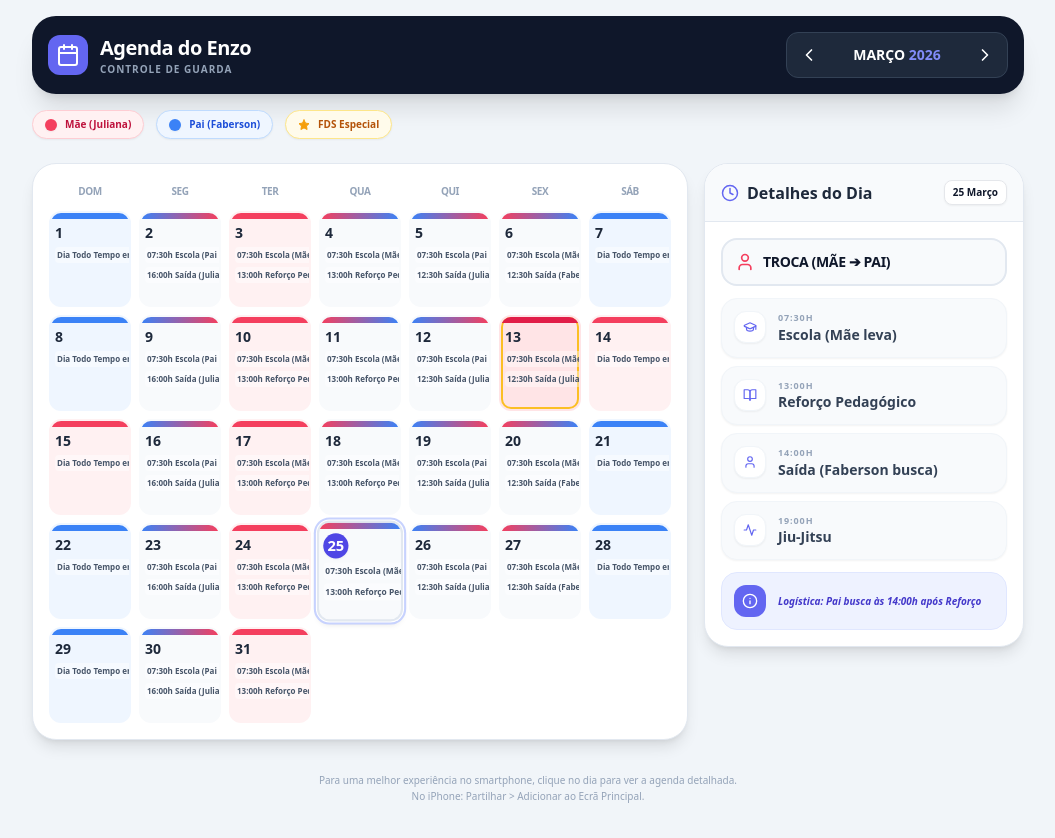
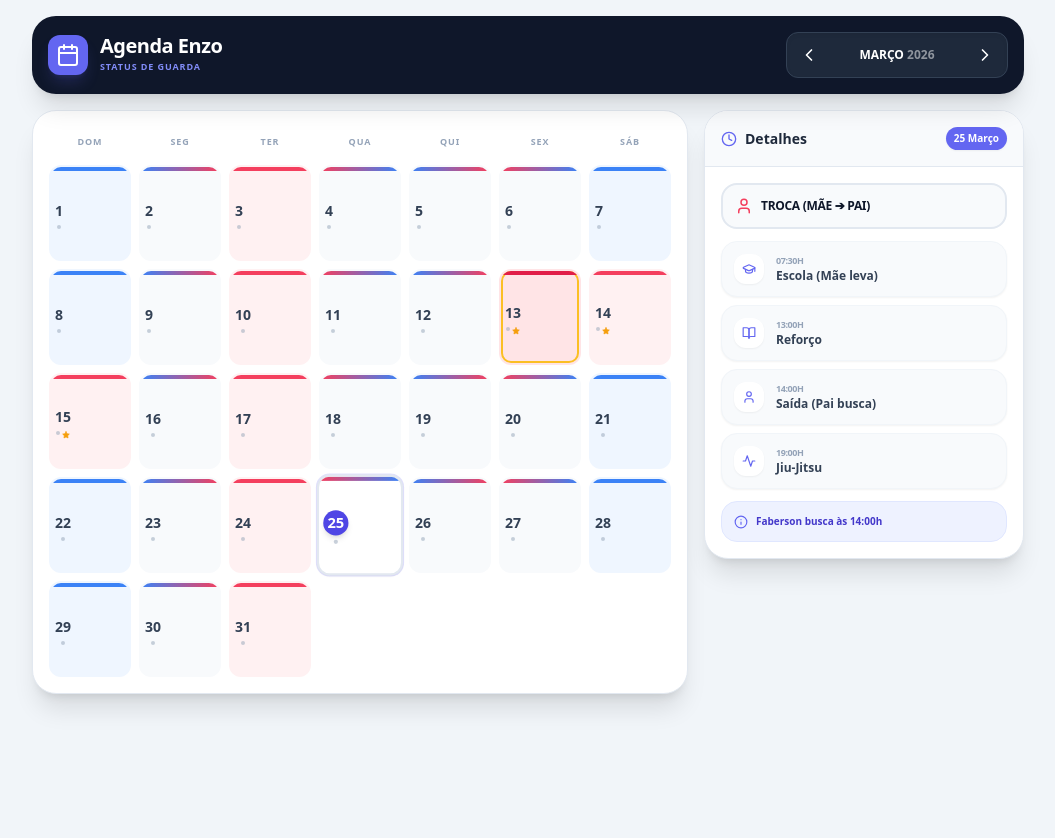
Before and after one commit to fabersonferrasi/calendario-enzo, a React (Vite) app: page / in a window 1280 px wide. Shown: the top 838 px of the page, without its empty margins (112-1167 px from the left). After the commit the page ends 800 px from the top, so only its background shows below. Built offline with nearby package versions, Linux system fonts and the light colour scheme.

Commit message:
Organizando pastas para PWA e Vercel

```diff
--- a/src/App.jsx
+++ b/src/App.jsx
@@ -5,12 +5,15 @@ const App = () => {
   const [viewDate, setViewDate] = useState(new Date(2026, 2, 1));
   const [selectedDate, setSelectedDate] = useState(new Date(2026, 2, 25));
 
-  // Efeito para configurar meta-tags de dispositivo móvel (PWA)
+  // Lógica de Registo do Service Worker para suporte PWA
   useEffect(() => {
-    const metaThemeColor = document.createElement('meta');
-    metaThemeColor.name = "theme-color";
-    metaThemeColor.content = "#0f172a";
-    document.head.appendChild(metaThemeColor);
+    if ('serviceWorker' in navigator) {
+      window.addEventListener('load', () => {
+        navigator.serviceWorker.register('/sw.js').catch(err => {
+          console.log('SW registration failed: ', err);
+        });
+      });
+    }
   }, []);
 
   const daysOfWeek = ['Dom', 'Seg', 'Ter', 'Qua', 'Qui', 'Sex', 'Sáb'];
@@ -19,7 +22,6 @@ const App = () => {
     'Julho', 'Agosto', 'Setembro', 'Outubro', 'Novembro', 'Dezembro'
   ];
 
-  // Regra do Pai: No 2º fim de semana do mês, a mãe fica com o jovem
   const isSecondWeekend = (date) => {
     const month = date.getMonth();
     const year = date.getFullYear();
@@ -28,12 +30,11 @@ const App = () => {
     for (let d = 1; d <= 31; d++) {
       const tempDate = new Date(year, month, d);
       if (tempDate.getMonth() !== month) break;
-      if (tempDate.getDay() === 5) { // Sexta-feira
+      if (tempDate.getDay() === 5) {
         fridayCount++;
         if (fridayCount === 2) {
           const secondFriday = d;
           const currentDay = date.getDate();
-          // De sexta a domingo
           return currentDay >= secondFriday && currentDay <= secondFriday + 2;
         }
       }
@@ -44,26 +45,22 @@ const App = () => {
   const getDayDetails = (date) => {
     const day = date.getDay();
     const secondWE = isSecondWeekend(date);
-
     let parent = "";
     let colorClass = "";
     let stripeColor = "";
     let activities = [];
     let pickup = "";
-    let isTransition = false;
 
-    // Horários Base: Entrada 07:30, Saída 12:30
-    const schoolTask = { time: "07:30h", task: "Entrada Escola", icon: <GraduationCap size={14}/> };
+    const schoolTask = { time: "07:30h", task: "Escola", icon: <GraduationCap size={14}/> };
 
     if (day === 1) { // Segunda
       parent = "Troca (Pai ➔ Mãe)";
       colorClass = "bg-slate-50 border-slate-200";
       stripeColor = "bg-gradient-to-r from-blue-500 to-rose-500";
-      isTransition = true;
       activities.push({ ...schoolTask, task: "Escola (Pai leva)" });
-      activities.push({ time: "16:00h", task: "Saída (Juliana busca)", icon: <User size={14}/> });
+      activities.push({ time: "16:00h", task: "Saída (Mãe busca)", icon: <User size={14}/> });
       activities.push({ time: "19:00h", task: "Jiu-Jitsu", icon: <Activity size={14}/> });
-      pickup = "Mãe busca às 16:00h após Ed. Física";
+      pickup = "Juliana busca às 16:00h";
     }
     else if (day === 2) { // Terça
       parent = "Mãe (Juliana)";
@@ -71,28 +68,25 @@ const App = () => {
       stripeColor = "bg-rose-500";
       activities.push({ ...schoolTask, task: "Escola (Mãe leva)" });
       activities.push({ time: "13:00h", task: "Reforço Pedagógico", icon: <BookOpen size={14}/> });
-      activities.push({ time: "13:50h", task: "Fim do Reforço", icon: <Clock size={14}/> });
     }
     else if (day === 3) { // Quarta
       parent = "Troca (Mãe ➔ Pai)";
       colorClass = "bg-slate-50 border-slate-200";
       stripeColor = "bg-gradient-to-r from-rose-500 to-blue-500";
-      isTransition = true;
       activities.push({ ...schoolTask, task: "Escola (Mãe leva)" });
-      activities.push({ time: "13:00h", task: "Reforço Pedagógico", icon: <BookOpen size={14}/> });
-      activities.push({ time: "14:00h", task: "Saída (Faberson busca)", icon: <User size={14}/> });
+      activities.push({ time: "13:00h", task: "Reforço", icon: <BookOpen size={14}/> });
+      activities.push({ time: "14:00h", task: "Saída (Pai busca)", icon: <User size={14}/> });
       activities.push({ time: "19:00h", task: "Jiu-Jitsu", icon: <Activity size={14}/> });
-      pickup = "Pai busca às 14:00h após Reforço";
+      pickup = "Faberson busca às 14:00h";
     }
     else if (day === 4) { // Quinta
       parent = "Troca (Pai ➔ Mãe)";
       colorClass = "bg-slate-50 border-slate-200";
       stripeColor = "bg-gradient-to-r from-blue-500 to-rose-500";
-      isTransition = true;
       activities.push({ ...schoolTask, task: "Escola (Pai leva)" });
-      activities.push({ time: "12:30h", task: "Saída (Juliana busca)", icon: <User size={14}/> });
+      activities.push({ time: "12:30h", task: "Saída (Mãe busca)", icon: <User size={14}/> });
       activities.push({ time: "16:00h", task: "Psicóloga", icon: <Heart size={14}/> });
-      pickup = "Mãe busca às 12:30h";
+      pickup = "Juliana busca às 12:30h";
     }
     else if (day === 5) { // Sexta
       if (secondWE) {
@@ -100,21 +94,20 @@ const App = () => {
         colorClass = "bg-rose-100 border-rose-300 ring-2 ring-amber-400 ring-inset";
         stripeColor = "bg-rose-600";
         activities.push({ ...schoolTask, task: "Escola (Mãe leva)" });
-        activities.push({ time: "12:30h", task: "Saída (Juliana busca)", icon: <User size={14}/> });
+        activities.push({ time: "12:30h", task: "Saída (Mãe busca)", icon: <User size={14}/> });
         activities.push({ time: "19:00h", task: "Jiu-Jitsu", icon: <Activity size={14}/> });
         pickup = "Mãe busca para o FDS";
       } else {
         parent = "Troca (Mãe ➔ Pai)";
         colorClass = "bg-slate-50 border-slate-200";
         stripeColor = "bg-gradient-to-r from-rose-500 to-blue-500";
-        isTransition = true;
         activities.push({ ...schoolTask, task: "Escola (Mãe leva)" });
-        activities.push({ time: "12:30h", task: "Saída (Faberson busca)", icon: <User size={14}/> });
+        activities.push({ time: "12:30h", task: "Saída (Pai busca)", icon: <User size={14}/> });
         activities.push({ time: "19:00h", task: "Jiu-Jitsu", icon: <Activity size={14}/> });
-        pickup = "Pai busca às 12:30h";
+        pickup = "Faberson busca às 12:30h";
       }
     }
-    else if (day === 6 || day === 0) { // Sábado e Domingo
+    else if (day === 6 || day === 0) {
       if (secondWE) {
         parent = "Mãe (Juliana)";
         colorClass = "bg-rose-50 border-rose-200";
@@ -124,82 +117,58 @@ const App = () => {
         colorClass = "bg-blue-50 border-blue-200";
         stripeColor = "bg-blue-500";
       }
-      activities.push({ time: "Dia Todo", task: "Tempo em Família", icon: <Heart size={14}/> });
+      activities.push({ time: "Dia Todo", task: "Tempo Livre", icon: <Heart size={14}/> });
     }
 
-    return { parent, colorClass, stripeColor, activities, pickup, isTransition, secondWE };
+    return { parent, colorClass, stripeColor, activities, pickup, secondWE };
   };
 
   const getDaysInMonth = (year, month) => new Date(year, month + 1, 0).getDate();
   const getFirstDayOfMonth = (year, month) => new Date(year, month, 1).getDay();
-
-  const prevMonth = () => setViewDate(new Date(viewDate.getFullYear(), viewDate.getMonth() - 1, 1));
-  const nextMonth = () => setViewDate(new Date(viewDate.getFullYear(), viewDate.getMonth() + 1, 1));
 
   const daysInMonth = getDaysInMonth(viewDate.getFullYear(), viewDate.getMonth());
   const firstDay = getFirstDayOfMonth(viewDate.getFullYear(), viewDate.getMonth());
   const calendarDays = [];
 
   for (let i = 0; i < firstDay; i++) {
-    calendarDays.push(<div key={`empty-${i}`} className="h-14 md:h-24 bg-gray-50/30 rounded-lg"></div>);
+    calendarDays.push(<div key={`empty-${i}`} className="h-14 md:h-24 bg-gray-50/20 rounded-lg"></div>);
   }
 
-  const selectedDayDetails = getDayDetails(selectedDate);
-
   return (
-    <div className="min-h-screen bg-slate-100 font-sans text-slate-900 pb-10">
+    <div className="min-h-screen bg-slate-100 font-sans text-slate-900 pb-24 md:pb-10">
       <div className="max-w-5xl mx-auto md:p-4 space-y-4">
 
-        {/* Cabeçalho */}
-        <header className="bg-slate-900 text-white p-4 md:rounded-3xl shadow-xl flex flex-col sm:flex-row justify-between items-center gap-4">
+        {/* Header App Style */}
+        <header className="bg-slate-900 text-white p-4 md:rounded-3xl shadow-xl flex flex-col sm:flex-row justify-between items-center gap-4 sticky top-0 z-50">
           <div className="flex items-center gap-3 w-full sm:w-auto">
-            <div className="p-2 bg-indigo-500 rounded-xl">
+            <div className="p-2 bg-indigo-500 rounded-xl shadow-lg shadow-indigo-500/20">
               <CalendarIcon size={24} />
             </div>
             <div>
-              <h1 className="text-xl font-black tracking-tight">Agenda do Enzo</h1>
-              <p className="text-slate-400 text-[10px] uppercase font-bold tracking-widest">Controle de Guarda</p>
+              <h1 className="text-xl font-black tracking-tight leading-none">Agenda Enzo</h1>
+              <p className="text-indigo-400 text-[9px] uppercase font-bold tracking-widest mt-1">Status de Guarda</p>
             </div>
           </div>
 
-          <nav className="flex items-center justify-between w-full sm:w-auto bg-slate-800 p-1 rounded-xl border border-slate-700">
-            <button onClick={prevMonth} className="p-2 hover:bg-slate-700 rounded-lg transition-all active:scale-95">
+          <nav className="flex items-center justify-between w-full sm:w-auto bg-slate-800 p-1 rounded-xl border border-slate-700 shadow-inner">
+            <button onClick={() => setViewDate(new Date(viewDate.getFullYear(), viewDate.getMonth() - 1, 1))} className="p-2 hover:bg-slate-700 rounded-lg transition-all active:scale-90">
               <ChevronLeft size={20} />
             </button>
-            <div className="px-4 text-center font-bold text-sm uppercase min-w-[140px]">
-              {months[viewDate.getMonth()]} <span className="text-indigo-400">{viewDate.getFullYear()}</span>
+            <div className="px-4 text-center font-bold text-xs uppercase min-w-[140px]">
+              {months[viewDate.getMonth()]} <span className="opacity-50">{viewDate.getFullYear()}</span>
             </div>
-            <button onClick={nextMonth} className="p-2 hover:bg-slate-700 rounded-lg transition-all active:scale-95">
+            <button onClick={() => setViewDate(new Date(viewDate.getFullYear(), viewDate.getMonth() + 1, 1))} className="p-2 hover:bg-slate-700 rounded-lg transition-all active:scale-90">
               <ChevronRight size={20} />
             </button>
           </nav>
         </header>
 
-        {/* Legenda Flutuante */}
-        <div className="px-4 md:px-0 flex overflow-x-auto gap-3 pb-2 no-scrollbar">
-          <div className="flex-shrink-0 flex items-center gap-2 px-3 py-1.5 bg-rose-50 border border-rose-200 rounded-full shadow-sm">
-            <div className="w-3 h-3 rounded-full bg-rose-500 shadow-sm"></div>
-            <span className="font-bold text-rose-700 text-[10px]">Mãe (Juliana)</span>
-          </div>
-          <div className="flex-shrink-0 flex items-center gap-2 px-3 py-1.5 bg-blue-50 border border-blue-200 rounded-full shadow-sm">
-            <div className="w-3 h-3 rounded-full bg-blue-500 shadow-sm"></div>
-            <span className="font-bold text-blue-700 text-[10px]">Pai (Faberson)</span>
-          </div>
-          <div className="flex-shrink-0 flex items-center gap-2 px-3 py-1.5 bg-amber-50 border border-amber-200 rounded-full shadow-sm">
-            <Star size={12} className="text-amber-500 fill-amber-500" />
-            <span className="font-bold text-amber-700 text-[10px]">FDS Especial</span>
-          </div>
-        </div>
-
+        {/* Calendar Grid */}
         <div className="grid grid-cols-1 lg:grid-cols-3 gap-4 px-2 md:px-0">
-
-          {/* Grelha do Calendário */}
-          <div className="lg:col-span-2 bg-white rounded-3xl shadow-lg border border-slate-200 p-2 md:p-4">
+          <div className="lg:col-span-2 bg-white rounded-3xl shadow-xl border border-slate-200 p-2 md:p-4">
             <div className="grid grid-cols-7 gap-1 md:gap-2">
               {daysOfWeek.map(day => (
-                <div key={day} className="text-center font-black text-slate-400 py-1 uppercase text-[10px] tracking-tighter">
-                  {day}
-                </div>
+                <div key={day} className="text-center font-black text-slate-400 py-2 uppercase text-[9px] tracking-widest">{day}</div>
               ))}
               {calendarDays}
               {[...Array(daysInMonth)].map((_, i) => {
@@ -214,26 +183,17 @@ const App = () => {
                     key={day}
                     onClick={() => setSelectedDate(date)}
                     className={`relative h-14 md:h-24 flex flex-col border-2 rounded-xl transition-all overflow-hidden ${details.colorClass}
-                      ${isSelected ? 'border-indigo-500 shadow-md scale-105 z-10' : 'border-transparent'}
-                      ${isToday ? 'ring-2 ring-indigo-200 ring-offset-1' : ''}`}
+                      ${isSelected ? 'border-indigo-500 shadow-lg scale-105 z-10' : 'border-transparent'}
+                      ${isToday ? 'bg-white shadow-sm ring-1 ring-indigo-500/20' : ''}`}
                   >
-                    <div className={`h-1.5 w-full ${details.stripeColor}`} />
-                    <div className="p-1 flex-1 flex flex-col items-center justify-center md:items-start md:justify-start">
-                      <span className={`text-xs md:text-sm font-black ${isToday ? 'bg-indigo-600 text-white w-5 h-5 md:w-6 md:h-6 flex items-center justify-center rounded-full shadow-sm' : 'text-slate-800'}`}>
+                    <div className={`h-1 w-full ${details.stripeColor}`} />
+                    <div className="p-1 flex-1 flex flex-col items-center justify-center">
+                      <span className={`text-xs md:text-sm font-black ${isToday ? 'bg-indigo-600 text-white w-6 h-6 flex items-center justify-center rounded-full shadow-md' : 'text-slate-700'}`}>
                         {day}
                       </span>
-                      {/* Dots para Mobile */}
-                      <div className="flex md:hidden gap-0.5 mt-1">
-                        {details.activities.length > 0 && <div className="w-1 h-1 rounded-full bg-slate-400"></div>}
+                      <div className="flex gap-0.5 mt-1">
+                        {details.activities.length > 0 && <div className="w-1 h-1 rounded-full bg-slate-400 opacity-50"></div>}
                         {details.secondWE && <Star size={8} className="text-amber-500 fill-amber-500" />}
-                      </div>
-                      {/* Listagem para Desktop */}
-                      <div className="hidden md:block mt-1 space-y-1 w-full overflow-hidden">
-                        {details.activities.slice(0, 2).map((act, idx) => (
-                          <div key={idx} className="text-[8px] bg-white/40 p-0.5 rounded truncate font-bold text-left text-slate-600">
-                            {act.time} {act.task}
-                          </div>
-                        ))}
                       </div>
                     </div>
                   </button>
@@ -242,61 +202,55 @@ const App = () => {
             </div>
           </div>
 
-          {/* Agenda Detalhada (Smartphone) */}
-          <aside className="bg-white rounded-3xl shadow-lg border border-slate-200 overflow-hidden h-fit">
+          {/* Quick Agenda Aside */}
+          <aside className="bg-white rounded-3xl shadow-xl border border-slate-200 overflow-hidden h-fit sticky top-24">
             <div className="bg-slate-50 p-4 border-b border-slate-200 flex items-center justify-between">
-              <h2 className="font-black text-slate-800 flex items-center gap-2">
-                <Clock size={18} className="text-indigo-500" />
-                Detalhes do Dia
+              <h2 className="font-black text-slate-800 text-sm flex items-center gap-2">
+                <Clock size={16} className="text-indigo-500" /> Detalhes
               </h2>
-              <div className="text-[10px] font-bold bg-white border px-2 py-1 rounded-lg shadow-sm">
+              <div className="text-[10px] font-bold bg-indigo-500 text-white px-2 py-1 rounded-full shadow-sm">
                 {selectedDate.getDate()} {months[selectedDate.getMonth()]}
               </div>
             </div>
 
             <div className="p-4 space-y-3">
-              <div className={`p-3 rounded-2xl flex items-center justify-between border-2 ${selectedDayDetails.colorClass}`}>
+              <div className={`p-3 rounded-2xl flex items-center justify-between border-2 ${getDayDetails(selectedDate).colorClass}`}>
                 <div className="flex items-center gap-2">
-                  <User size={20} className={selectedDayDetails.parent.includes('Mãe') ? 'text-rose-500' : 'text-blue-500'} />
-                  <span className="font-black text-sm uppercase tracking-tight">{selectedDayDetails.parent}</span>
+                  <User size={18} className={getDayDetails(selectedDate).parent.includes('Mãe') ? 'text-rose-500' : 'text-blue-500'} />
+                  <span className="font-black text-xs uppercase tracking-tight">{getDayDetails(selectedDate).parent}</span>
                 </div>
-                {selectedDayDetails.secondWE && <Star size={18} className="text-amber-500 fill-amber-500" />}
+                {getDayDetails(selectedDate).secondWE && <Star size={16} className="text-amber-500 fill-amber-500" />}
               </div>
 
               <div className="space-y-2">
-                {selectedDayDetails.activities.map((act, idx) => (
-                  <div key={idx} className="flex items-start gap-3 p-3 bg-slate-50 rounded-2xl border border-slate-100 shadow-sm transition-all hover:bg-white">
-                    <div className="p-2 bg-white rounded-xl shadow-sm border border-slate-100 text-indigo-500">
-                      {act.icon}
-                    </div>
+                {getDayDetails(selectedDate).activities.map((act, idx) => (
+                  <div key={idx} className="flex items-start gap-3 p-3 bg-slate-50 rounded-2xl border border-slate-100 shadow-sm transition-transform active:scale-95">
+                    <div className="p-2 bg-white rounded-xl text-indigo-500 shadow-sm">{act.icon}</div>
                     <div>
-                      <p className="text-[9px] font-black text-slate-400 uppercase tracking-widest">{act.time}</p>
-                      <p className="text-sm font-bold text-slate-700">{act.task}</p>
+                      <p className="text-[9px] font-black text-slate-400 uppercase tracking-tighter">{act.time}</p>
+                      <p className="text-xs font-bold text-slate-700 leading-tight">{act.task}</p>
                     </div>
                   </div>
                 ))}
               </div>
 
-              {selectedDayDetails.pickup && (
-                <div className="mt-4 p-3 bg-indigo-50 rounded-2xl border border-indigo-100 flex items-center gap-3">
-                  <div className="bg-indigo-500 text-white p-2 rounded-xl">
-                    <Info size={16} />
-                  </div>
-                  <p className="text-[10px] font-bold text-indigo-700 italic">
-                    Logística: {selectedDayDetails.pickup}
-                  </p>
+              {getDayDetails(selectedDate).pickup && (
+                <div className="p-3 bg-indigo-50 rounded-2xl border border-indigo-100 flex items-center gap-2">
+                  <Info size={14} className="text-indigo-500" />
+                  <p className="text-[10px] font-bold text-indigo-700">{getDayDetails(selectedDate).pickup}</p>
                 </div>
               )}
             </div>
           </aside>
         </div>
+      </div>
 
-        {/* Rodapé Informativo */}
-        <p className="text-center text-slate-400 text-[10px] px-8 py-4 leading-relaxed">
-          Para uma melhor experiência no smartphone, clique no dia para ver a agenda detalhada.<br />
-          No iPhone: Partilhar {' > '} Adicionar ao Ecrã Principal.
+      {/* Mobile Install Prompt Bar (Optional Info) */}
+      <footer className="fixed bottom-0 left-0 right-0 bg-white/80 backdrop-blur-md border-t border-slate-200 p-4 md:hidden flex justify-center z-50">
+        <p className="text-[10px] font-bold text-slate-400 uppercase tracking-widest text-center">
+          📱 Adicionar ao Ecrã Principal para usar como App
         </p>
-      </div>
+      </footer>
     </div>
   );
 };
```
